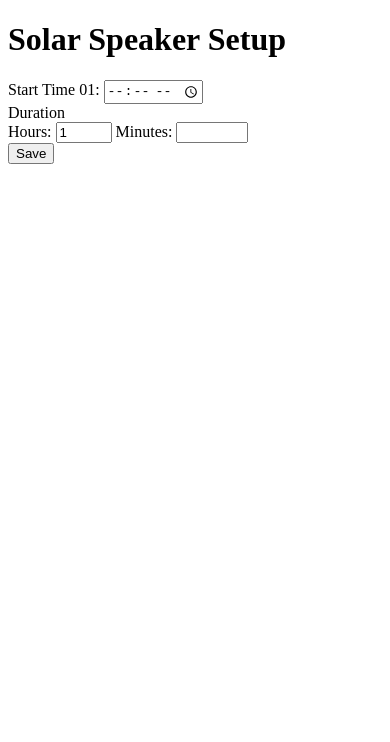
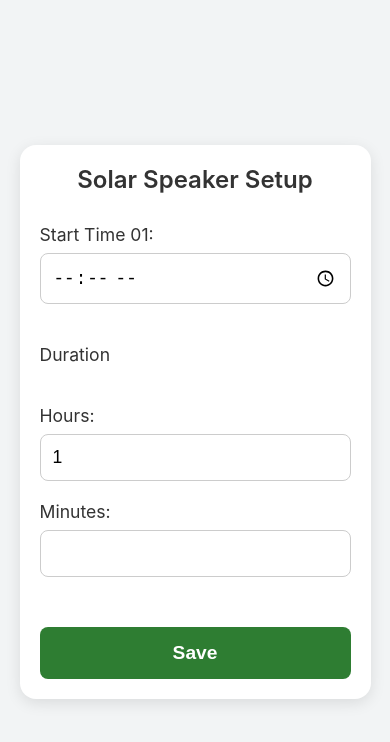
Before and after one commit to gregwht/esp32-wildlife-caller, a plain HTML site: page data/index.html in a window 390 px wide. Drawn offline with Linux system fonts and the light colour scheme; no server answers.

Commit message:
Improved CSS for mobile devices

```diff
--- a/data/index.html
+++ b/data/index.html
@@ -6,6 +6,7 @@
     </head>
 
     <body>
+        <div class="container">
 
             <h1>Solar Speaker Setup</h1>
 
@@ -34,6 +35,7 @@
             <br>
 
             <button onclick="saveSettings()">Save</button>
+        </div>
 
         <script src="script.js"></script>
 
--- a/data/style.css
+++ b/data/style.css
@@ -0,0 +1,118 @@
+/* Page background and overall layout */
+body {
+    margin: 0;
+    min-height: 100vh;
+
+    display: flex;
+    justify-content: center;
+    align-items: center;
+
+    background: #f2f4f5;
+
+    font-family: -apple-system, BlinkMacSystemFont, "Segoe UI", Roboto, Arial, sans-serif;
+    color: #333;
+}
+
+
+/* Main content card */
+.container {
+    width: 90%;
+    max-width: 450px;
+
+    background: white;
+
+    padding: 30px;
+    border-radius: 16px;
+
+    box-sizing: border-box;
+
+    box-shadow: 0 4px 15px rgba(0,0,0,0.1);
+}
+
+
+/* Title */
+h1 {
+    margin: 0 0 30px 0;
+
+    text-align: center;
+
+    font-size: 1.8rem;
+    font-weight: 600;
+}
+
+
+/* Labels */
+label {
+    display: block;
+
+    margin-bottom: 20px;
+
+    font-size: 1.1rem;
+}
+
+
+/* Inputs */
+input {
+    display: block;
+
+    width: 100%;
+
+    margin-top: 8px;
+    padding: 12px;
+
+    box-sizing: border-box;
+
+    font-size: 1.1rem;
+
+    border: 1px solid #ccc;
+    border-radius: 8px;
+
+    background: #fff;
+}
+
+
+/* Remove ugly number input arrows on some browsers */
+input[type="number"] {
+    appearance: textfield;
+}
+
+
+/* Save button */
+button {
+    width: 100%;
+
+    margin-top: 10px;
+
+    padding: 15px;
+
+    border: none;
+    border-radius: 8px;
+
+    background: #2e7d32;
+    color: white;
+
+    font-size: 1.2rem;
+    font-weight: 600;
+
+    cursor: pointer;
+}
+
+
+/* Touch feedback */
+button:active {
+    transform: scale(0.98);
+}
+
+
+/* Smaller screens */
+@media (max-width: 400px) {
+
+    .container {
+        padding: 20px;
+    }
+
+    h1 {
+        font-size: 1.5rem;
+    }
+
+}
```
Also changed, not shown: 1 other file. Lines whose indentation alone changed are shown as unchanged.
